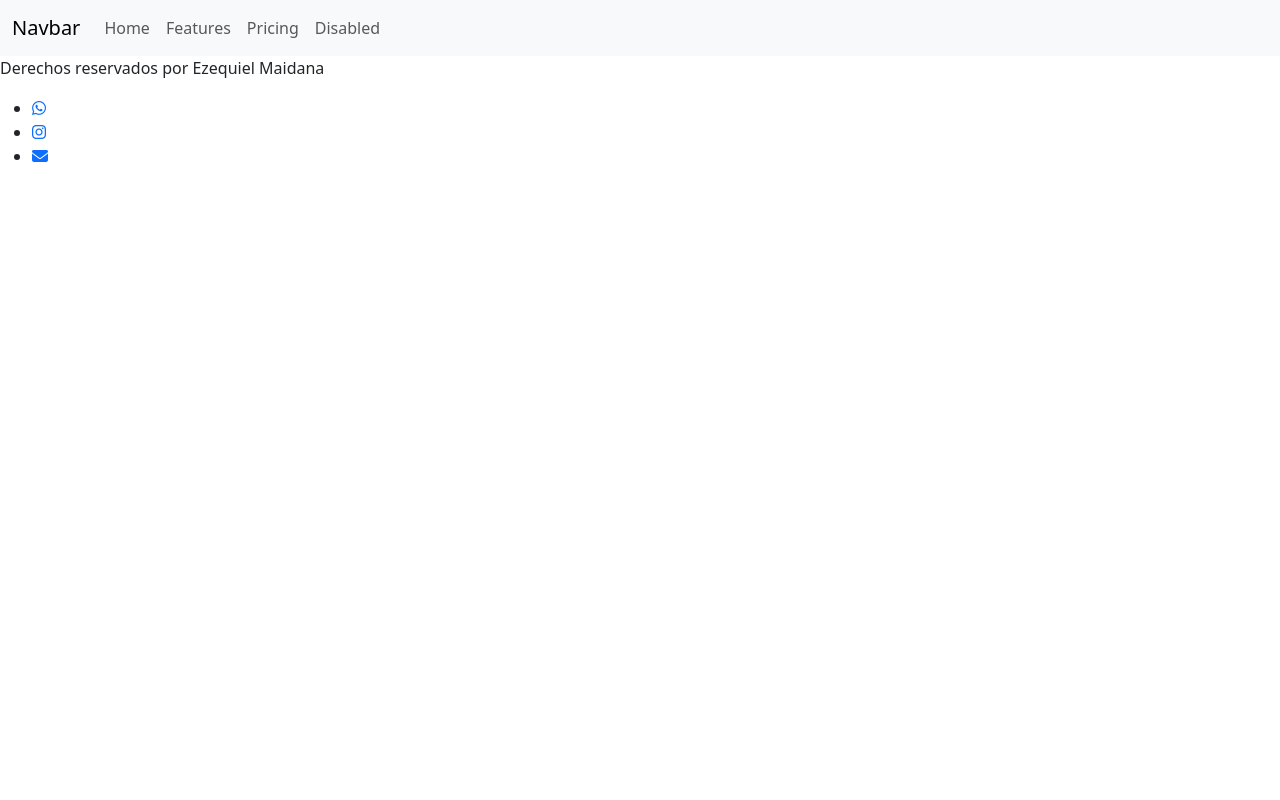
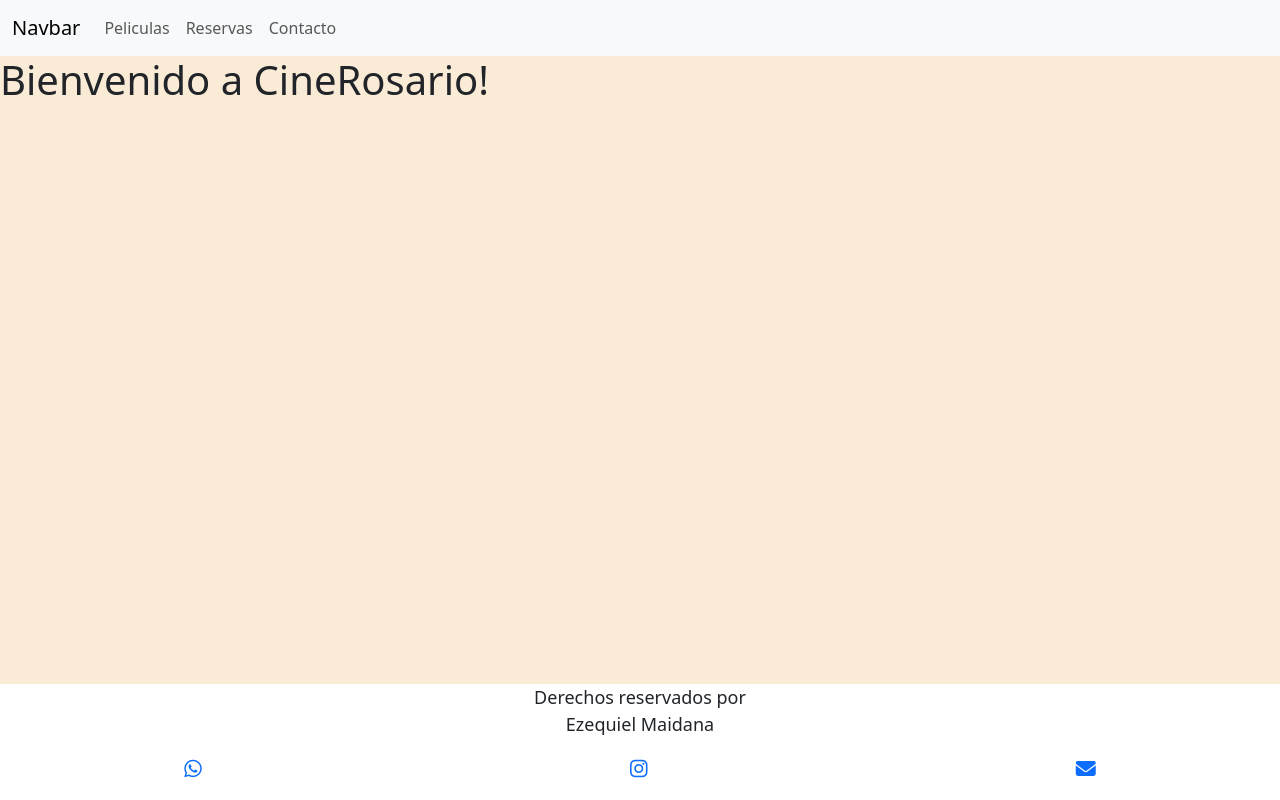
Before and after one commit to ezzequiel1889/Cine, a website: page index.html in a window 1280 px wide. Drawn offline with nearby package versions, Linux system fonts and the light colour scheme.

Commit message:
index casi listo

```diff
--- a/css/styles.css
+++ b/css/styles.css
@@ -0,0 +1,51 @@
+*{
+    padding: 0;
+    margin: 0;
+    list-style: none;
+}
+/* HEADER */
+header{
+    width: 100%;
+}
+
+/* BODY */
+.bodyIndex{
+    display: flex;
+    height: 100vh;
+    flex-direction: column;
+    align-items: center;
+    justify-content: space-between;
+
+}
+
+/* MAIN */
+main{
+    background-color: antiquewhite;
+
+}
+
+.mainIndex{
+    height: 100%;
+    width: 100%;
+}
+
+/* FOOTER */
+footer{
+
+    width: 100%;
+    #parrafoFooter{
+        text-align: center;
+        font-size: 18px;
+    }
+
+    .ulFooter{
+        padding: 0px;
+        display: flex;
+        justify-content: space-around;
+        gap: 60px;
+
+        li{
+            font-size: 20px;
+        }
+    }
+}
--- a/index.html
+++ b/index.html
@@ -11,8 +11,8 @@
     <!-- CDN FONT-->
     <link rel="stylesheet" href="https://cdnjs.cloudflare.com/ajax/libs/font-awesome/6.6.0/css/all.min.css" integrity="sha512-Kc323vGBEqzTmouAECnVceyQqyqdsSiqLQISBL29aUW4U/M7pSPA/gEUZQqv1cwx4OnYxTxve5UMg5GT6L4JJg==" crossorigin="anonymous" referrerpolicy="no-referrer" />
 </head>
-<body>
-    <header>
+<body class="bodyIndex">
+    <header class="header">
         <nav class="navbar navbar-expand-lg bg-body-tertiary">
             <div class="container-fluid">
               <a class="navbar-brand" href="#">Navbar</a>
@@ -22,16 +22,13 @@
               <div class="collapse navbar-collapse" id="navbarNav">
                 <ul class="navbar-nav">
                   <li class="nav-item">
-                    <a class="nav-link " aria-current="page" href="#">Home</a>
+                    <a class="nav-link " aria-current="page" href="#">Peliculas</a>
                   </li>
                   <li class="nav-item">
-                    <a class="nav-link" href="#">Features</a>
+                    <a class="nav-link" href="#">Reservas</a>
                   </li>
                   <li class="nav-item">
-                    <a class="nav-link" href="#">Pricing</a>
-                  </li>
-                  <li class="nav-item">
-                    <a class="nav-link">Disabled</a>
+                    <a class="nav-link">Contacto</a>
                   </li>
                 </ul>
               </div>
@@ -43,9 +40,9 @@
 
 
 
-    <main>
-        <section>
-
+    <main class="mainIndex">
+        <section class="sectionIndex">
+            <h1>Bienvenido a CineRosario!</h1>
         </section>
     </main>
 
@@ -55,13 +52,13 @@
 
     <footer>
         <div class="derechos">
-            <p>
-                Derechos reservados por Ezequiel Maidana
+            <p id="parrafoFooter">
+                Derechos reservados por <br> Ezequiel Maidana
             </p>
         </div>
 
         <div class="social">
-            <ul>
+            <ul class="ulFooter">
                 <li><a href="#"><i class="fa-brands fa-whatsapp"></i></a></li>
                 <li><a href="#"><i class="fa-brands fa-instagram"></i></a></li>
                 <li><a href="#"><i class="fa-solid fa-envelope"></i></a></li>
```
